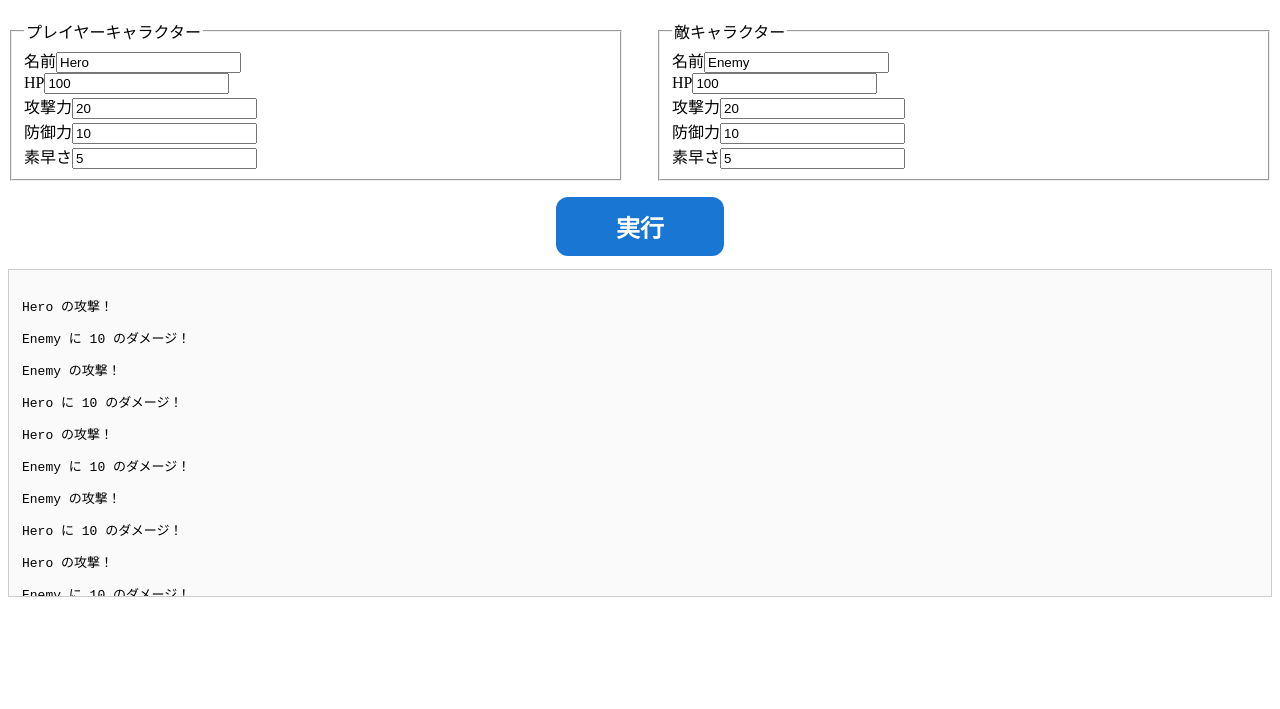
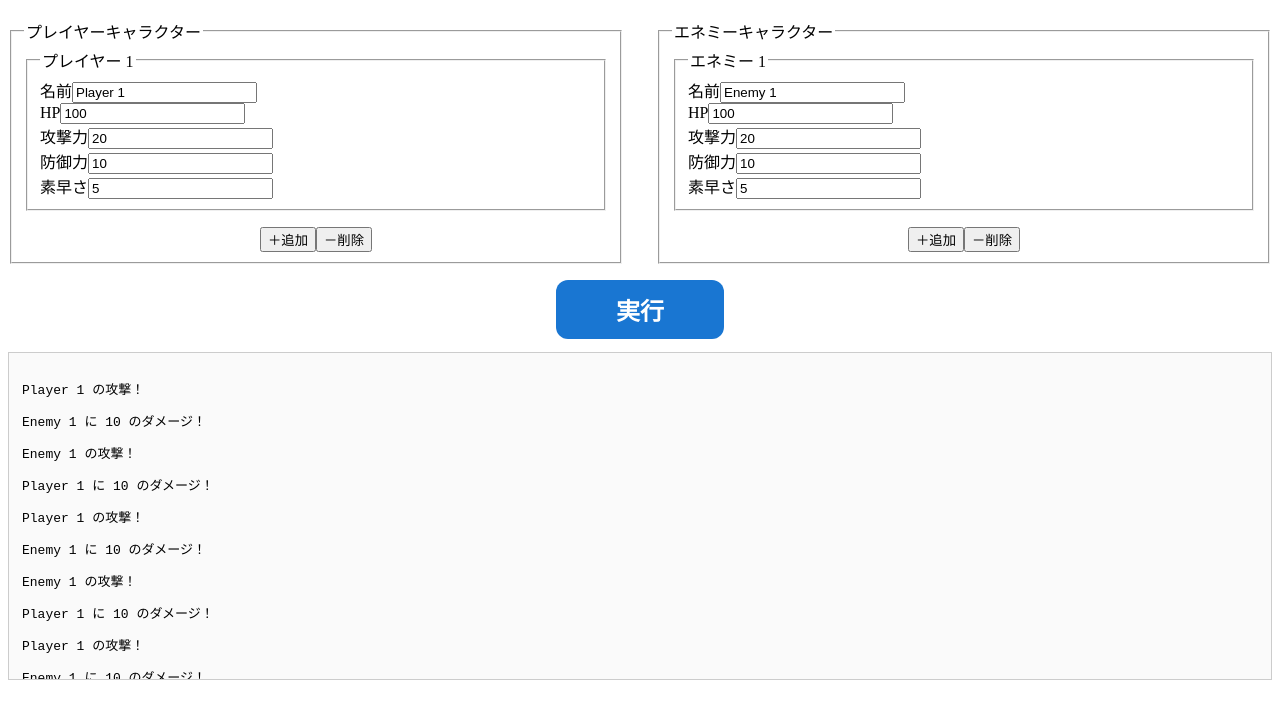
Before and after one commit to tadosuke/battle-simulator-js, a website with bundled scripts: page src/index.html in a window 1280 px wide. Both pictures are taken after a click on the button "実行". Shown: the part 61-770 px from the top of the page. Built offline with nearby package versions, Linux system fonts and the light colour scheme.

Commit message:
キャラクターエディタのUIを改善し、プレイヤーとエネミーの追加・削除機能を実装

```diff
--- a/src/character-editor.js
+++ b/src/character-editor.js
@@ -19,7 +19,15 @@ export function createCharacterEditor(idPrefix, label) {
             key: "name",
             label: "名前",
             type: "text",
-            defaultValue: idPrefix === "char" ? "Hero" : "Enemy",
+            defaultValue: /^char(\d+)$/.test(idPrefix)
+                ? `Player ${idPrefix.match(/\d+/)[0]}`
+                : /^enemy(\d+)$/.test(idPrefix)
+                ? `Enemy ${idPrefix.match(/\d+/)[0]}`
+                : idPrefix === "char"
+                ? "Player 1"
+                : idPrefix === "enemy"
+                ? "Enemy 1"
+                : "",
         },
         { key: "hp", label: "HP", type: "number", defaultValue: 100 },
         { key: "atk", label: "攻撃力", type: "number", defaultValue: 20 },
--- a/src/index.html
+++ b/src/index.html
@@ -52,7 +52,30 @@
     <body>
         <h1>Battle Simulator</h1>
         <form id="character-form">
-            <div id="character-editors"></div>
+            <div class="form-groups">
+                <fieldset class="form-group">
+                    <legend>プレイヤーキャラクター</legend>
+                    <div id="player-editors"></div>
+                    <div class="button-wrapper">
+                        <button type="button" id="add-player-btn">
+                            ＋追加
+                        </button>
+                        <button type="button" id="remove-player-btn">
+                            －削除
+                        </button>
+                    </div>
+                </fieldset>
+                <fieldset class="form-group">
+                    <legend>エネミーキャラクター</legend>
+                    <div id="enemy-editors"></div>
+                    <div class="button-wrapper">
+                        <button type="button" id="add-enemy-btn">＋追加</button>
+                        <button type="button" id="remove-enemy-btn">
+                            －削除
+                        </button>
+                    </div>
+                </fieldset>
+            </div>
             <div class="button-wrapper">
                 <button type="button" id="start-btn">実行</button>
             </div>
--- a/src/index.js
+++ b/src/index.js
@@ -3,28 +3,35 @@ import Character from "./character.js";
 import { BattleSequence, BATTLE_RESULT } from "./battle-sequence.js";
 import { createCharacterEditor } from "./character-editor.js";
 
-/**
- * バトル開始時の処理。フォームからキャラクター情報を取得し、バトルを実行して結果を表示する。
- * @param {HTMLElement} output 結果表示用の要素
- */
+const MIN_CHAR = 1;
+const MAX_CHAR = 4;
+
+function getCharacterValues(prefix, index) {
+    const id = index + 1;
+    const name = document.getElementById(`${prefix}${id}-name`).value;
+    const hp = Number(document.getElementById(`${prefix}${id}-hp`).value);
+    const atk = Number(document.getElementById(`${prefix}${id}-atk`).value);
+    const def = Number(document.getElementById(`${prefix}${id}-def`).value);
+    const spd = Number(document.getElementById(`${prefix}${id}-spd`).value);
+    return new Character(name, hp, atk, def, spd);
+}
+
 export function handleBattleStart(output) {
     output.innerHTML = "";
     // プレイヤー
-    const name = document.getElementById("char-name").value;
-    const hp = Number(document.getElementById("char-hp").value);
-    const atk = Number(document.getElementById("char-atk").value);
-    const def = Number(document.getElementById("char-def").value);
-    const spd = Number(document.getElementById("char-spd").value);
-    const party1 = new Party(1, [new Character(name, hp, atk, def, spd)]);
-    // 敵
-    const enemyName = document.getElementById("enemy1-name").value;
-    const enemyHp = Number(document.getElementById("enemy1-hp").value);
-    const enemyAtk = Number(document.getElementById("enemy1-atk").value);
-    const enemyDef = Number(document.getElementById("enemy1-def").value);
-    const enemySpd = Number(document.getElementById("enemy1-spd").value);
-    const party2 = new Party(2, [
-        new Character(enemyName, enemyHp, enemyAtk, enemyDef, enemySpd),
-    ]);
+    const playerEditors = document.querySelectorAll("#player-editors fieldset");
+    const playerChars = [];
+    playerEditors.forEach((_, i) => {
+        playerChars.push(getCharacterValues("char", i));
+    });
+    const party1 = new Party(1, playerChars);
+    // エネミー
+    const enemyEditors = document.querySelectorAll("#enemy-editors fieldset");
+    const enemyChars = [];
+    enemyEditors.forEach((_, i) => {
+        enemyChars.push(getCharacterValues("enemy", i));
+    });
+    const party2 = new Party(2, enemyChars);
     // バトル実行
     const battleSequence = new BattleSequence(party1, party2);
     const { result, logs } = battleSequence.execute();
@@ -44,26 +51,52 @@ export function handleBattleStart(output) {
     output.appendChild(resultElement);
 }
 
-/**
- * 画面初期化処理。キャラクターエディタの生成とイベントリスナーの登録を行う。
- */
+function addCharacterEditor(container, prefix, label, count) {
+    const editor = createCharacterEditor(
+        `${prefix}${count}`,
+        label + ` ${count}`
+    );
+    container.appendChild(editor);
+}
+
+function removeCharacterEditor(container) {
+    if (container.children.length > MIN_CHAR) {
+        container.removeChild(container.lastElementChild);
+    }
+}
+
 function initialize() {
     const output = document.getElementById("output");
     const startBtn = document.getElementById("start-btn");
-    const editors = document.getElementById("character-editors");
+    const playerEditors = document.getElementById("player-editors");
+    const enemyEditors = document.getElementById("enemy-editors");
+    const addPlayerBtn = document.getElementById("add-player-btn");
+    const removePlayerBtn = document.getElementById("remove-player-btn");
+    const addEnemyBtn = document.getElementById("add-enemy-btn");
+    const removeEnemyBtn = document.getElementById("remove-enemy-btn");
 
-    // 共通UIで2つのエディタを生成
-    const playerEditor = createCharacterEditor(
-        "char",
-        "プレイヤーキャラクター"
-    );
-    const enemyEditor = createCharacterEditor("enemy1", "敵キャラクター");
-    const groups = document.createElement("div");
-    groups.className = "form-groups";
-    groups.appendChild(playerEditor);
-    groups.appendChild(enemyEditor);
-    editors.appendChild(groups);
+    // 初期キャラ1体ずつ
+    addCharacterEditor(playerEditors, "char", "プレイヤー", 1);
+    addCharacterEditor(enemyEditors, "enemy", "エネミー", 1);
 
+    addPlayerBtn.addEventListener("click", () => {
+        const count = playerEditors.children.length;
+        if (count < MAX_CHAR) {
+            addCharacterEditor(playerEditors, "char", "プレイヤー", count + 1);
+        }
+    });
+    removePlayerBtn.addEventListener("click", () => {
+        removeCharacterEditor(playerEditors);
+    });
+    addEnemyBtn.addEventListener("click", () => {
+        const count = enemyEditors.children.length;
+        if (count < MAX_CHAR) {
+            addCharacterEditor(enemyEditors, "enemy", "エネミー", count + 1);
+        }
+    });
+    removeEnemyBtn.addEventListener("click", () => {
+        removeCharacterEditor(enemyEditors);
+    });
     startBtn.addEventListener("click", () => handleBattleStart(output));
 }
 
```
